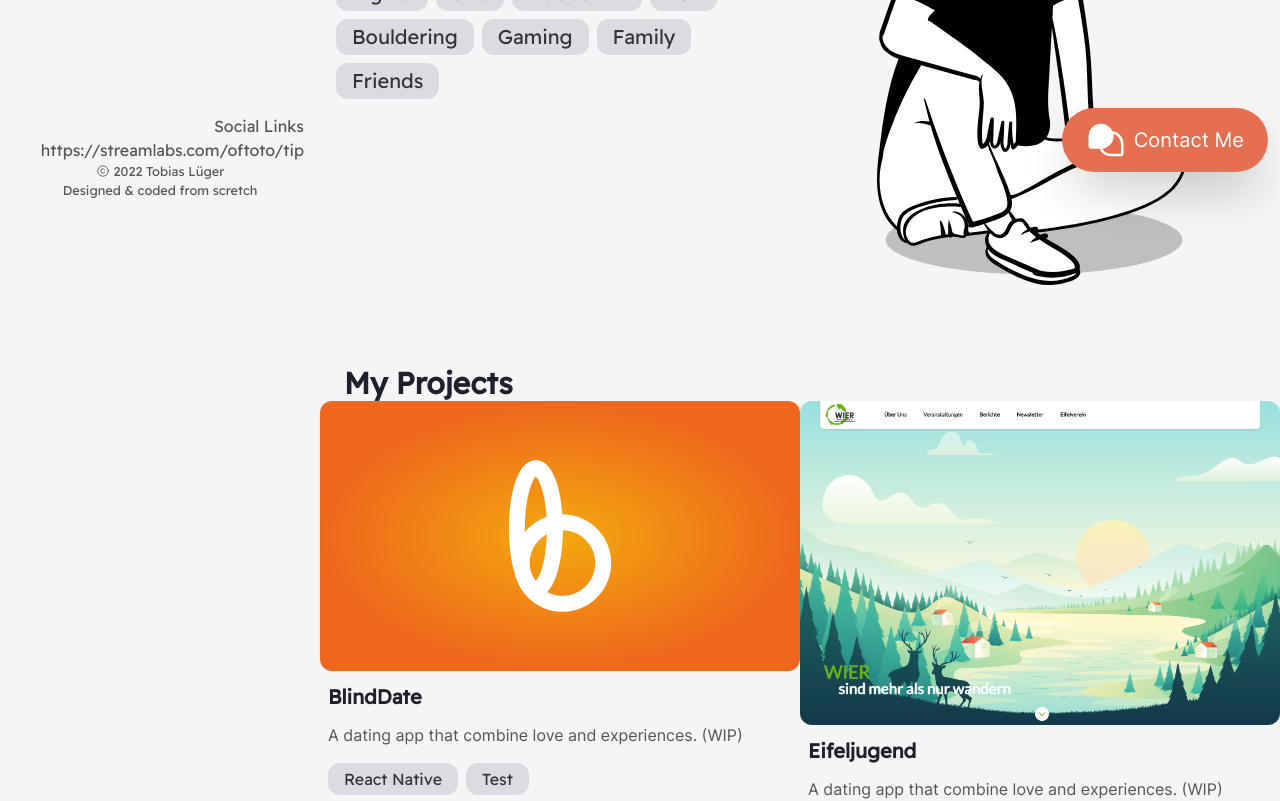
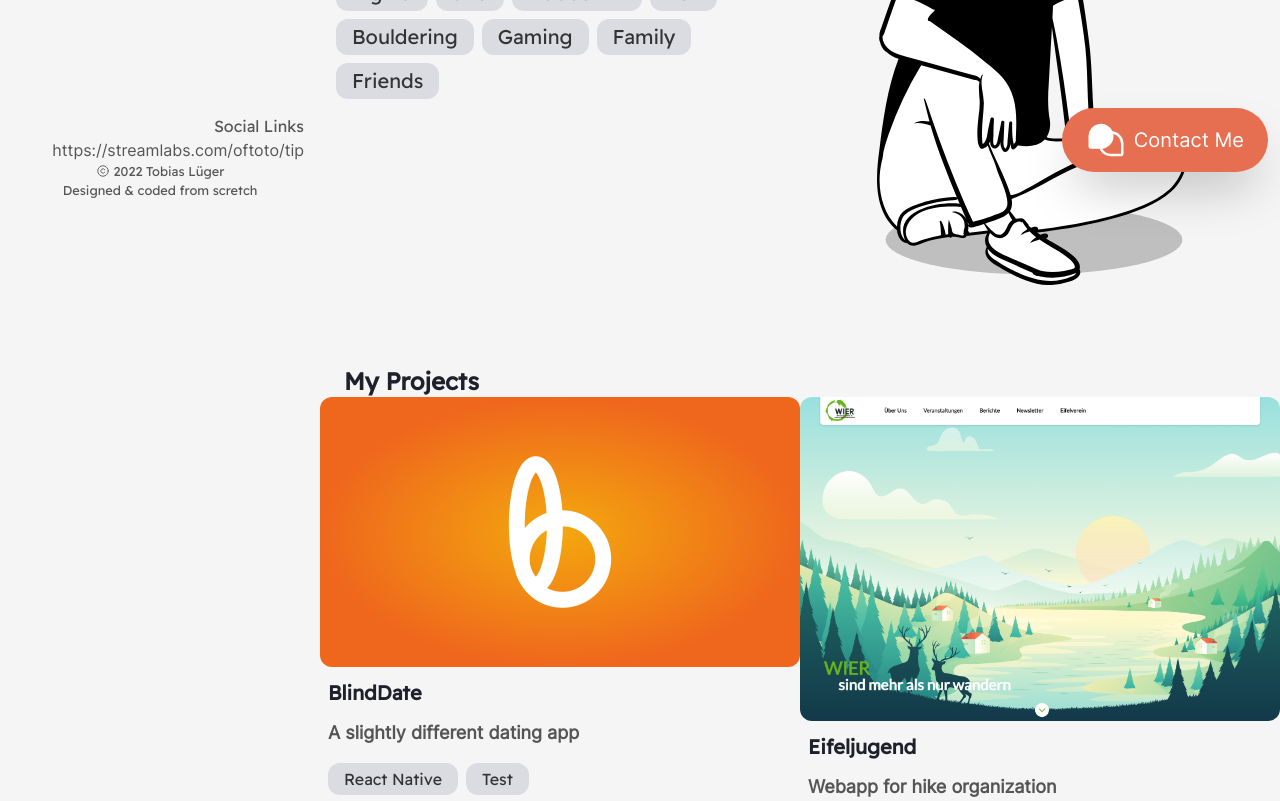
Before and after one commit to TobiasLueger/portfolio, a Next.js app in the folder portfolio/: page / in a window 1280 px wide. Shown: the part 600-1401 px from the top of the page. Built offline with nearby package versions, Linux system fonts and the light colour scheme.

Commit message:
[TASK] text footer cool stuff ;)

```diff
--- a/portfolio/Components/Footer.tsx
+++ b/portfolio/Components/Footer.tsx
@@ -1,11 +1,13 @@
-import { Copyright } from "phosphor-react";
+import { Copyright, GithubLogo } from "phosphor-react";
 import React from "react";
 
 const Footer = () => {
   return (
     <footer className="lg:fixed lg:w-1/4 lg:top-1/2 flex lg:h-1/2 lg:justify-end lg:items-end lg:footerHeight:hidden px-4 flex flex-col">
       <div>Social Links</div>
-      <div>https://streamlabs.com/oftoto/tip</div>
+      <div>
+        <p>https://streamlabs.com/oftoto/tip</p>
+      </div>
       <div className="flex flex-col w-full justify-center items-center">
         <small className="flex items-center">
           <Copyright size={14} color="#555" weight="regular" className="mr-1" />
--- a/portfolio/Components/Teaser.tsx
+++ b/portfolio/Components/Teaser.tsx
@@ -31,7 +31,7 @@ const Teaser = (props: {
           <h2 className="mt-3">
             <b>{headline} </b>
           </h2>
-          <p className="mt-3">{content}</p>
+          <p className="mt-3 text-lg font-bold">{content}</p>
         </div>
         <div className="hidden lg:flex lg:flex-row lg:flex-wrap lg:gap-2 lg:mt-4">
           {chips &&
--- a/portfolio/Components/Work.tsx
+++ b/portfolio/Components/Work.tsx
@@ -5,23 +5,23 @@ const Work = () => {
   return (
     <div
       id="projects"
-      className="flex flex-col lg:flex-row lg:flex-wrap gap-10 lg:gap-0 mt-20"
+      className="flex flex-col lg:flex-row lg:flex-wrap gap-8 lg:gap-0 mt-20"
     >
-      <h2 className="lg:w-full lg:px-6 text-2xl lg:text-3xl px-4">
+      <h2 className="lg:w-full lg:px-6 text-xl lg:text-2xl px-4">
         <b>My Projects</b>
       </h2>
       <Teaser
         link="/blinddate"
         img="/img/blinddate.png"
         headline="BlindDate"
-        content="A dating app that combine love and experiences. (WIP)"
+        content="A slightly different dating app"
         chips={["React Native", "Test"]}
       ></Teaser>
       <Teaser
         link="/eifeljugend"
         img="/img/eifeljugend.png"
         headline="Eifeljugend"
-        content="A dating app that combine love and experiences. (WIP)"
+        content="Webapp for hike organization"
         chips=""
         margin={true}
       ></Teaser>
@@ -29,7 +29,7 @@ const Work = () => {
         link="/tina"
         img="/img/tina.png"
         headline="Trust Me"
-        content="A dating app that combine love and experiences. (WIP)"
+        content="More clarity for your life"
         chips=""
       ></Teaser>
 
```
